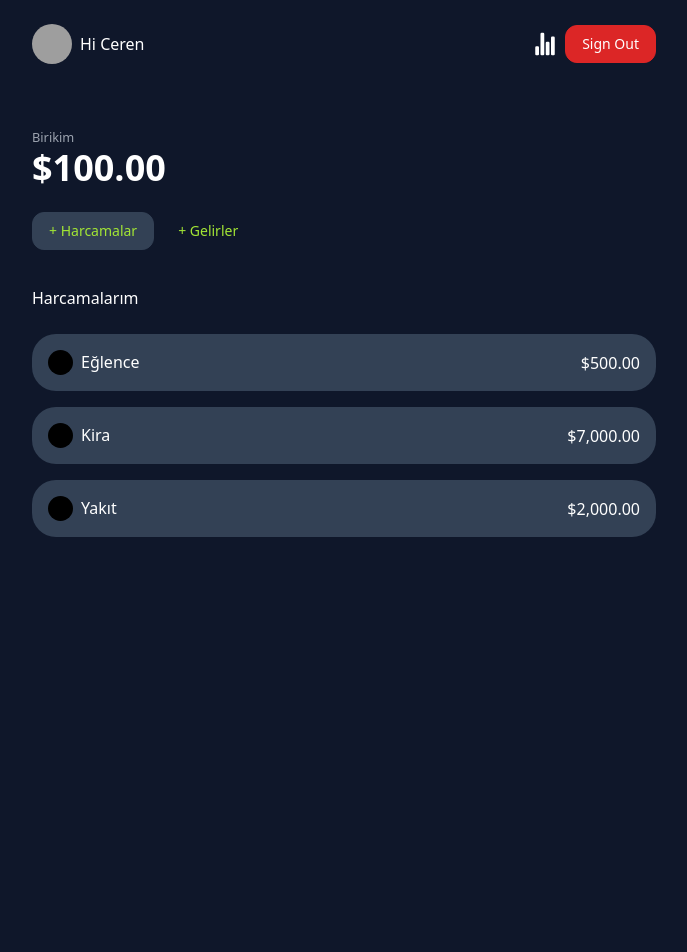
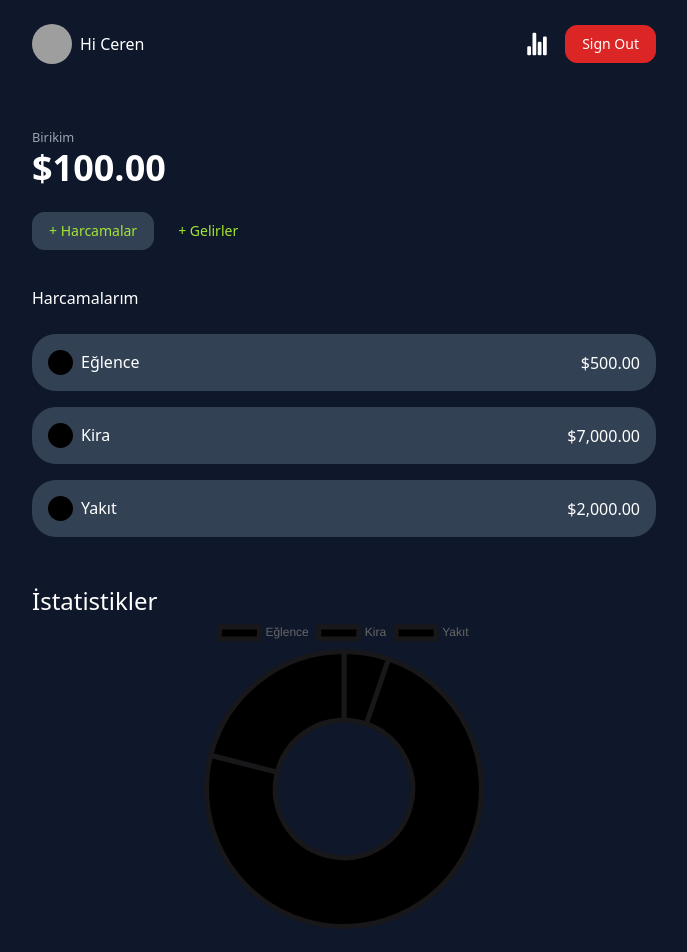
Before and after one commit to cyamann/budget-app, a Next.js app: page / in a window 1280 px wide. Shown: the top 952 px of the page, without its empty margins (296-983 px from the left). Before the commit the page ends 800 px from the top, so only its background shows below. Built offline with nearby package versions, Linux system fonts and the light colour scheme; grey boxes are pictures that could not be loaded.

Commit message:
chart eklendi

```diff
--- a/app/page.js
+++ b/app/page.js
@@ -1,25 +1,33 @@
-import {currencyFormatter} from '../app/lib/utils'
+"use client";
+import { currencyFormatter } from '../app/lib/utils';
 import ExpenseCategoryItem from '@/components/ExpenseCategoryItem';
+import { Chart as ChartJS, ArcElement, Tooltip, Legend } from 'chart.js';
+import { Doughnut } from "react-chartjs-2";
+
+// ChartJS modülünü kaydedin
+ChartJS.register(ArcElement, Tooltip, Legend);
+
 const DUMMY_DATE = [
   {
-    id:1,
+    id: 1,
     title: "Eğlence",
-  color:"#000",
-  amount:500
+    color: "#000",
+    amount: 500
   },
   {
-    id:2,
+    id: 2,
     title: "Kira",
-  color:"#000",
-  amount:7000
+    color: "#000",
+    amount: 7000
   },
   {
-    id:3,
+    id: 3,
     title: "Yakıt",
-  color:"#000",
-  amount:2000
+    color: "#000",
+    amount: 2000
   },
-]
+];
+
 export default function Home() {
   return (
     <main className="container max-w-2xl px-6 py-6 mx-auto">
@@ -27,22 +35,46 @@ export default function Home() {
         <small className="text-gray-400 text-md">
           Birikim
         </small>
-    <h2 className=" text-4xl font-bold">{currencyFormatter(100)}</h2>
+        <h2 className="text-4xl font-bold">{currencyFormatter(100)}</h2>
       </section>
-   <section className=" flex items-center gap-2 py-3">
+      <section className="flex items-center gap-2 py-3">
         <button className="btn btn-primary">+ Harcamalar</button>
         <button className="btn btn-primary-outline">+ Gelirler</button>
       </section>
 
-   <section className='py-6'>
+      <section className="py-6">
         <h3>Harcamalarım</h3>
-    <div className='flex flex-col gap-4 mt-6'>
-      {DUMMY_DATE.map((expense)=>{
-        return(
-      <ExpenseCategoryItem color={expense.color} title={expense.title} amount={expense.amount}/>
+        <div className="flex flex-col gap-4 mt-6">
+          {DUMMY_DATE.map((expense) => {
+            return (
+              <ExpenseCategoryItem
+                key={expense.id} // Benzersiz key özelliği
+                color={expense.color}
+                title={expense.title}
+                amount={expense.amount}
+              />
             );
           })}
+        </div>
+      </section>
 
+      <section className="py-6">
+        <h3 className="text-2xl">İstatistikler</h3>
+        <div className='w-1/2 mx-auto'>
+          <Doughnut
+            data={{
+              labels: DUMMY_DATE.map((expense) => expense.title),
+              datasets: [
+                {
+                  label: "Harcamalar",
+                  data: DUMMY_DATE.map((expense) => expense.amount),
+                  backgroundColor: DUMMY_DATE.map((expense) => expense.color),
+                  borderColor: ["#18181b"],
+                  borderWidth: 5,
+                },
+              ],
+            }}
+          />
         </div>
       </section>
     </main>
--- a/components/Navigation.js
+++ b/components/Navigation.js
@@ -11,7 +11,7 @@ function Nav(){
       </div>
       <name>Hi Ceren</name>
     </div>
-    <nav className="flex items-center gap-2">
+    <nav className="flex items-center gap-4">
       <div>
       <IoStatsChart className="text-2xl"/>
       </div>
--- a/package.json
+++ b/package.json
@@ -9,9 +9,11 @@
     "lint": "next lint"
   },
   "dependencies": {
+    "chart.js": "^4.4.6",
     "next": "15.0.3",
-    "react": "19.0.0-rc-66855b96-20241106",
-    "react-dom": "19.0.0-rc-66855b96-20241106",
+    "react": "^18.3.1",
+    "react-chartjs-2": "^5.2.0",
+    "react-dom": "^18.3.1",
     "react-icons": "^5.3.0"
   },
   "devDependencies": {
```
Also changed, not shown: 1 other file (tests, documents, lock files or other folders). Lines whose indentation alone changed are shown as unchanged.
